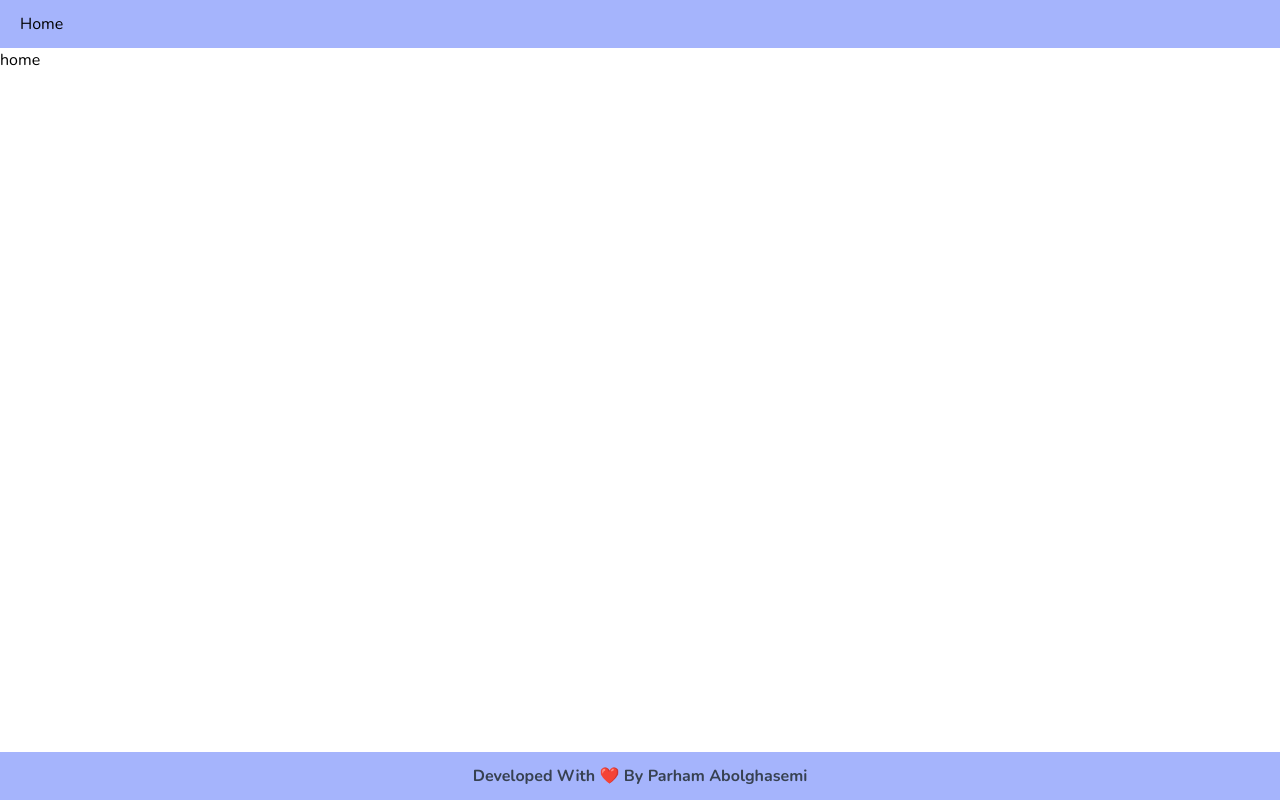
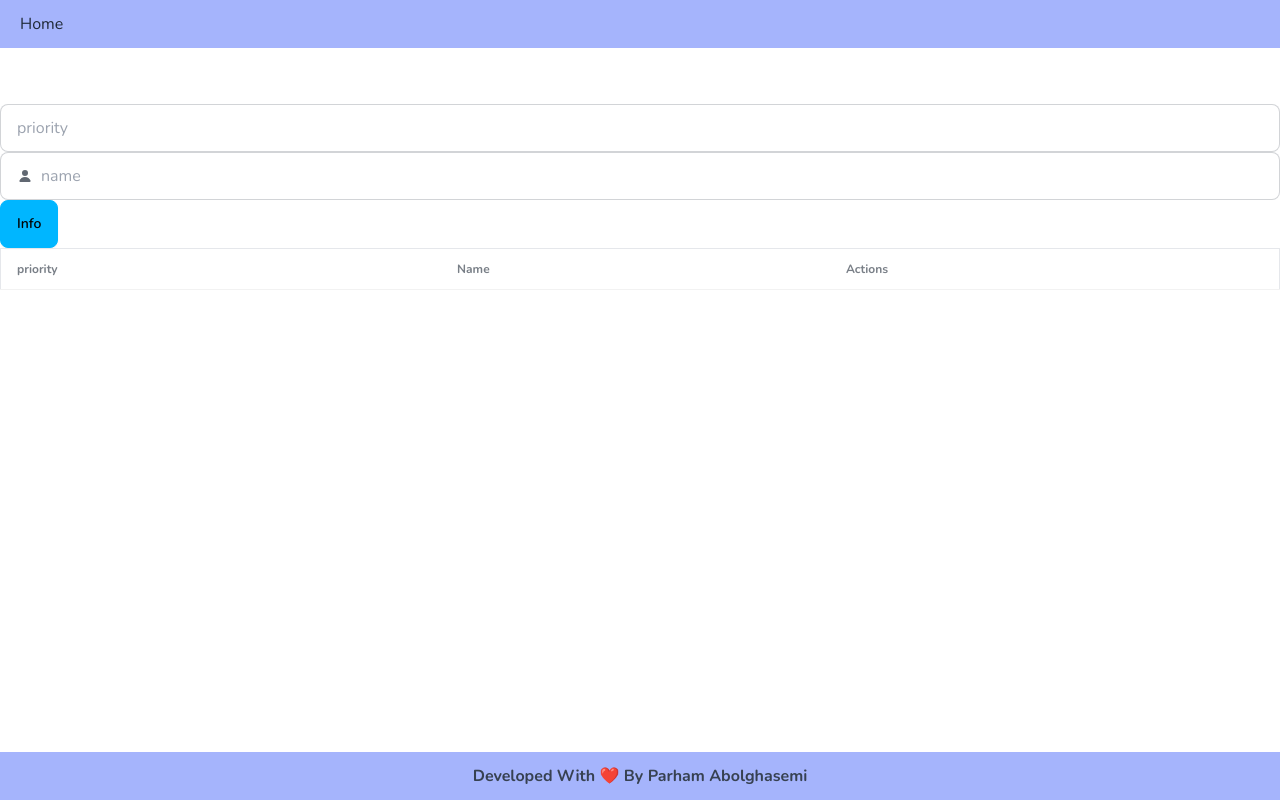
Before and after one commit to parham-ab/React-Magic-Table, a React (Vite) app: page / in a window 1280 px wide. Built offline with nearby package versions, Linux system fonts and the light colour scheme.

Commit message:
bugs fixed, add data to table

```diff
--- a/package.json
+++ b/package.json
@@ -23,6 +23,7 @@
     "@types/react-dom": "^18.2.19",
     "@vitejs/plugin-react": "^4.2.1",
     "autoprefixer": "^10.4.17",
+    "daisyui": "^4.7.2",
     "eslint": "^8.56.0",
     "eslint-plugin-react": "^7.33.2",
     "eslint-plugin-react-hooks": "^4.6.0",
--- a/src/app/store.js
+++ b/src/app/store.js
@@ -1,9 +1,7 @@
 import { configureStore } from "@reduxjs/toolkit";
 // reducers
-import addRowsReducer from "features/addRowsSlice";
+import tableReducer from "features/tableSlice";
 
 export const store = configureStore({
-  reducer: {
-    addRows: addRowsReducer,
-  },
+  reducer: tableReducer,
 });
--- a/src/components/Layout/Header.jsx
+++ b/src/components/Layout/Header.jsx
@@ -2,7 +2,7 @@ import { Link } from "react-router-dom";
 
 const Header = () => {
   return (
-    <header className="bg-indigo-300 py-3">
+    <header className="bg-indigo-300 py-3 mb-14">
       <div className="flex gap-9 ml-5">
         <Link to={"/"}>Home</Link>
       </div>
--- a/src/components/forms/Form.jsx
+++ b/src/components/forms/Form.jsx
@@ -1,9 +1,58 @@
+import { useState } from "react";
+import { useDispatch, useSelector } from "react-redux";
+import Table from "./Table";
+import { addRows } from "features/tableSlice";
+
 const Form = () => {
-    return (
-        <div>
+  const [inputVal, setInputVal] = useState({ priority: "", name: "" });
+  const dispatch = useDispatch();
+  const changeHandler = (e) => {
+    setInputVal({ ...inputVal, [e.target.name]: e.target.value });
+  };
+  const submitHandler = (e) => {
+    e.preventDefault();
+    dispatch(addRows(inputVal.priority, inputVal.name));
+  };
 
-        </div>
-    );
+  return (
+    <div>
+      <form onSubmit={submitHandler}>
+        <label className="input input-bordered flex items-center gap-2">
+          <input
+            type="number"
+            value={inputVal.priority}
+            name="priority"
+            onChange={changeHandler}
+            className="grow"
+            placeholder="priority"
+          />
+        </label>
+        <label className="input input-bordered flex items-center gap-2">
+          <svg
+            xmlns="http://www.w3.org/2000/svg"
+            viewBox="0 0 16 16"
+            fill="currentColor"
+            className="w-4 h-4 opacity-70"
+          >
+            <path d="M8 8a3 3 0 1 0 0-6 3 3 0 0 0 0 6ZM12.735 14c.618 0 1.093-.561.872-1.139a6.002 6.002 0 0 0-11.215 0c-.22.578.254 1.139.872 1.139h9.47Z" />
+          </svg>
+          <input
+            type="text"
+            value={inputVal.name}
+            name="name"
+            onChange={changeHandler}
+            className="grow"
+            placeholder="name"
+          />
+        </label>
+        <button type="submit" className="btn btn-info">
+          Info
+        </button>
+      </form>
+
+      <Table />
+    </div>
+  );
 };
 
 export default Form;
--- /dev/null
+++ b/src/components/forms/Table.jsx
@@ -0,0 +1,37 @@
+import { useSelector } from "react-redux";
+
+const Table = () => {
+  const state = useSelector((state) => state.rows);
+  const deleteHandler = (e, id) => {
+    console.log(id);
+  };
+
+  return (
+    <>
+      <div className="overflow-x-auto">
+        <table className="table border">
+          {/* head */}
+          <thead>
+            <tr>
+              <th>priority</th>
+              <th>Name</th>
+              <th>Actions</th>
+            </tr>
+          </thead>
+          <tbody>
+            {/* row 1 */}
+            {state.map((item) => (
+              <tr key={item.id}>
+                <td>{item.priority}</td>
+                <td>{item.name}</td>
+                <td onClick={(e) => deleteHandler(e, item.id)}>delete</td>
+              </tr>
+            ))}
+          </tbody>
+        </table>
+      </div>
+    </>
+  );
+};
+
+export default Table;
--- a/src/features/addRowsSlice.js
+++ /dev/null
@@ -1,20 +0,0 @@
-import { createSlice } from "@reduxjs/toolkit";
-
-export const addRowsSlice = createSlice({
-  name: "addCase",
-  initialState: {
-    rows: {},
-  },
-  reducers: {
-    updateBaseInfo: (state, action) => {
-      return {
-        ...state,
-        baseInfoForm: action.payload,
-      };
-    },
-  },
-});
-
-export const { addRows } = addRowsSlice.actions;
-
-export default addRowsSlice.reducer;
--- /dev/null
+++ b/src/features/tableSlice.js
@@ -0,0 +1,23 @@
+import { createSlice, nanoid } from "@reduxjs/toolkit";
+
+export const tableSlice = createSlice({
+  name: "crud-table",
+  initialState: {
+    rows: [],
+  },
+  reducers: {
+    addRows: {
+      reducer: (state, action) => {
+        state.rows.push(action.payload);
+      },
+      prepare: (priority, name) => {
+        return {
+          payload: { id: nanoid(), priority, name },
+        };
+      },
+    },
+  },
+});
+
+export default tableSlice.reducer;
+export const { addRows } = tableSlice.actions;
--- a/src/pages/Home.jsx
+++ b/src/pages/Home.jsx
@@ -1,9 +1,11 @@
+import Form from "components/forms/Form";
+
 const Home = () => {
-    return (
-        <div>
-            home
-        </div>
-    );
+  return (
+    <>
+      <Form />
+    </>
+  );
 };
 
 export default Home;
--- a/tailwind.config.js
+++ b/tailwind.config.js
@@ -4,5 +4,10 @@ export default {
   theme: {
     extend: {},
   },
-  plugins: [],
+  plugins: [require("daisyui")],
+  daisyui: {
+    themes: ["light"], // false: only light + dark | true: all themes | array: specific themes like this ["light", "dark", "cupcake"]
+  },
+
+  //...
 };
```
Also changed, not shown: 1 other file (tests, documents, lock files or other folders).
